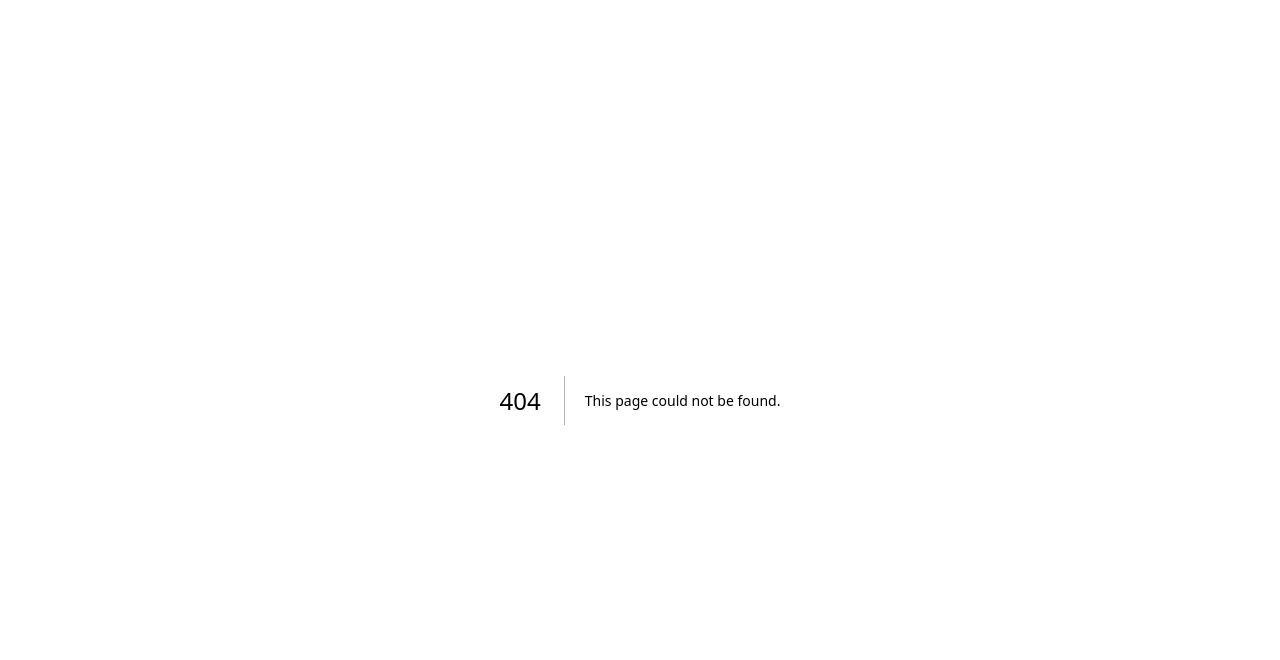
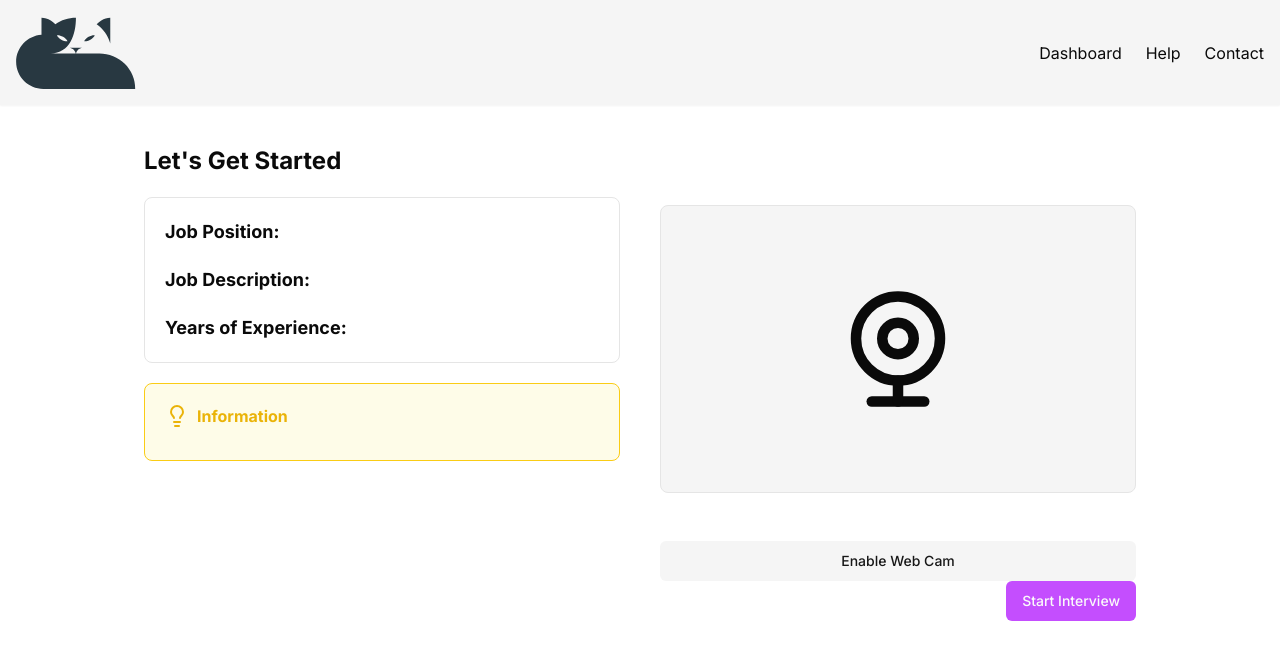
Before and after one commit to Spidey00007/PrepBot, a Next.js app: page /dashboard/interview/1 in a window 1280 px wide. Before the commit this address had no page. Shown: the top 660 px of the page. Built offline with nearby package versions, Linux system fonts and the light colour scheme; no server answers; the database is empty.

Commit message:
Added dynamic interview landing page with webcam

```diff
--- a/app/dashboard/_components/AddNewInterview.jsx
+++ b/app/dashboard/_components/AddNewInterview.jsx
@@ -18,6 +18,7 @@
 import { v4 as uuidv4 } from "uuid";
 import { useUser } from "@clerk/clerk-react";
 import moment from "moment";
+import { useRouter } from "next/navigation";
 
 function AddNewInterview() {
   const [openDialog, setopenDialog] = useState(false);
@@ -27,6 +28,7 @@
   const [loding, setLoding] = useState(false);
   const [jsonResponse, setJsonResponse] = useState([]);
   const { user } = useUser();
+  const router = useRouter();
 
   const onSubmit = async (e) => {
     setLoding(true);
@@ -70,6 +72,7 @@
         console.log("Inserted Id: ", resp);
         if (resp) {
           setopenDialog(false);
+          router.push("/dashboard/Interview/" + resp[0]?.mockId);
         }
       } else {
         console.log("Error in pushing data to db");
--- /dev/null
+++ b/app/dashboard/interview/[interviewId]/page.jsx
@@ -0,0 +1,101 @@
+"use client";
+import { Button } from "@/components/ui/button";
+import { db } from "@/utils/db";
+import { MockInterview } from "@/utils/schema";
+import { eq } from "drizzle-orm";
+import { Lightbulb, WebcamIcon } from "lucide-react";
+import React, { useEffect, useState } from "react";
+import Webcam from "react-webcam";
+
+function Interview({ params }) {
+  const [interviewData, setInterviewData] = useState();
+  const [webCamEnabled, setWebCamEnabled] = useState(false);
+
+  useEffect(() => {
+    console.log(params.interviewId);
+    GetInterviewDetails();
+  }, []);
+
+  const GetInterviewDetails = async () => {
+    const result = await db
+      .select()
+      .from(MockInterview)
+      .where(eq(MockInterview.mockId, params.interviewId));
+
+    setInterviewData(result[0] || {});
+  };
+
+  return (
+    <div className="my-10">
+      <h2 className="font-bold text-2xl">Let's Get Started</h2>
+
+      <div className="grid grid-cols-1 md:grid-cols-2 gap-10">
+        <div className="flex flex-col my-5 gap-5">
+          <div className="flex flex-col p-5 rounded-lg border gap-5">
+            {interviewData ? (
+              <>
+                <h2 className="text-lg">
+                  <strong>Job Position: </strong>
+                  {interviewData.jobPosition}
+                </h2>
+                <h2 className="text-lg">
+                  <strong>Job Description: </strong>
+                  {interviewData.jobDesc}
+                </h2>
+                <h2 className="text-lg">
+                  <strong>Years of Experience: </strong>
+                  {interviewData.jobExperience}
+                </h2>
+              </>
+            ) : (
+              <h2>Loading Interview Data...</h2>
+            )}
+          </div>
+
+          <div className="p-5 border rounded-lg border-yellow-400 bg-yellow-50">
+            <h2 className="flex gap-2 items-center text-yellow-500">
+              <Lightbulb />
+              <strong>Information</strong>
+            </h2>
+            <h2 className="mt-3 text-yellow-500">
+              {process.env.NEXT_PUBLIC_INFORMATION}
+            </h2>
+          </div>
+        </div>
+
+        <div>
+          {webCamEnabled ? (
+            <Webcam
+              onUserMedia={() => {
+                setWebCamEnabled(true);
+              }}
+              onUserMediaError={() => {
+                setWebCamEnabled(false);
+              }}
+              mirrored={true}
+              style={{ height: "20rem", width: "100%" }}
+            />
+          ) : (
+            <WebcamIcon className="h-72 w-full p-20 my-7 bg-secondary rounded-lg border" />
+          )}
+
+          <Button
+            variant="secondary"
+            className="w-full mt-5"
+            onClick={() => {
+              setWebCamEnabled((prevState) => !prevState);
+            }}
+          >
+            {webCamEnabled ? "Disable Web Cam" : "Enable Web Cam"}
+          </Button>
+        </div>
+      </div>
+
+      <div className="flex justify-end items-end">
+        <Button>Start Interview</Button>
+      </div>
+    </div>
+  );
+}
+
+export default Interview;
--- a/package.json
+++ b/package.json
@@ -24,6 +24,7 @@
     "next": "14.2.3",
     "react": "^18",
     "react-dom": "^18",
+    "react-webcam": "^7.2.0",
     "tailwind-merge": "^2.6.0",
     "tailwindcss-animate": "^1.0.7",
     "uuid": "^11.0.5",
```
Also changed, not shown: 1 other file (tests, documents, lock files or other folders).
